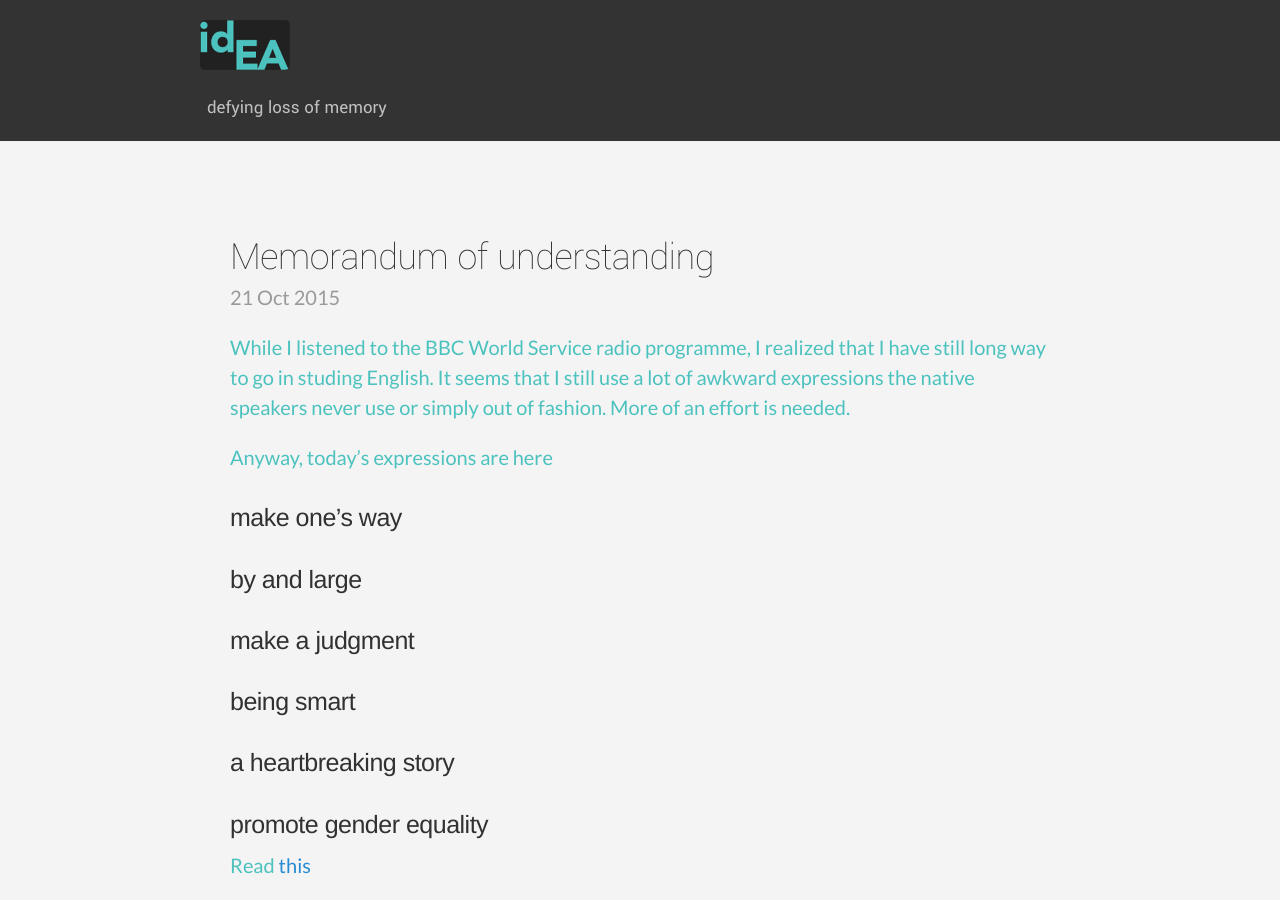
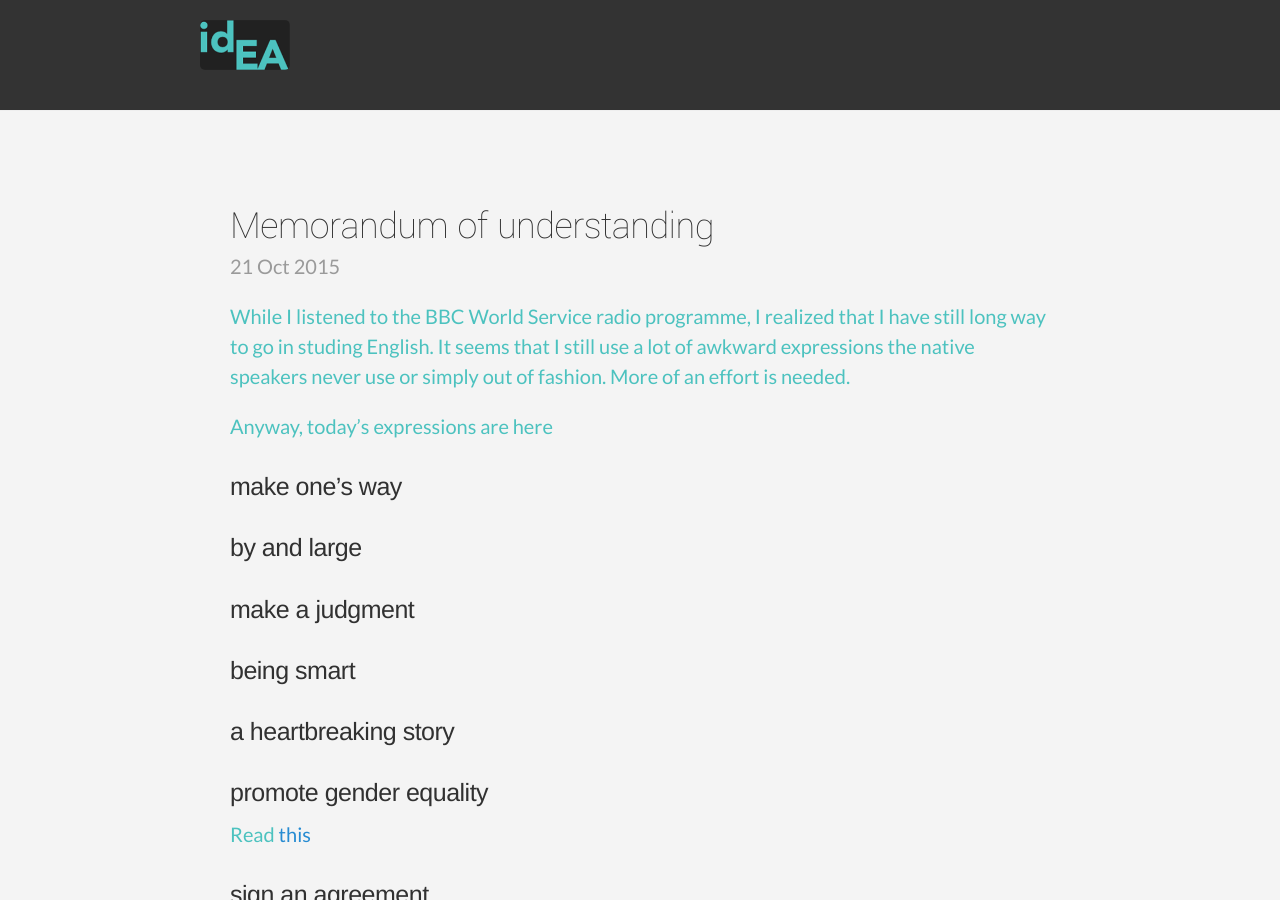
Before and after one commit to aichaku/aichaku.github.io, a Jekyll site: the page built from index.html, in a window 1280 px wide and 900 px high. Built offline with Jekyll 4.4.1, drawn with Linux system fonts in a browser that asks for light colours; Markdown is read by kramdown in place of the engine named in the settings; the list of posts is cut into pages by our own code.

```diff
--- a/_layouts/default.html
+++ b/_layouts/default.html
@@ -9,10 +9,7 @@
     <div class="wrap">
       <div class="masthead">
         <div class="container">
-          <h3 class="masthead-title">
             <a href="/" title="Home"><img class="blog-logo" src="/public/img/idea-note-title-01.png"></a>
-            <small class="masthead-tagline">{{ site.tagline }}</small>
-          </h3>
         </div>
       </div>
 
```
Also changed, not shown: 2 other files.
